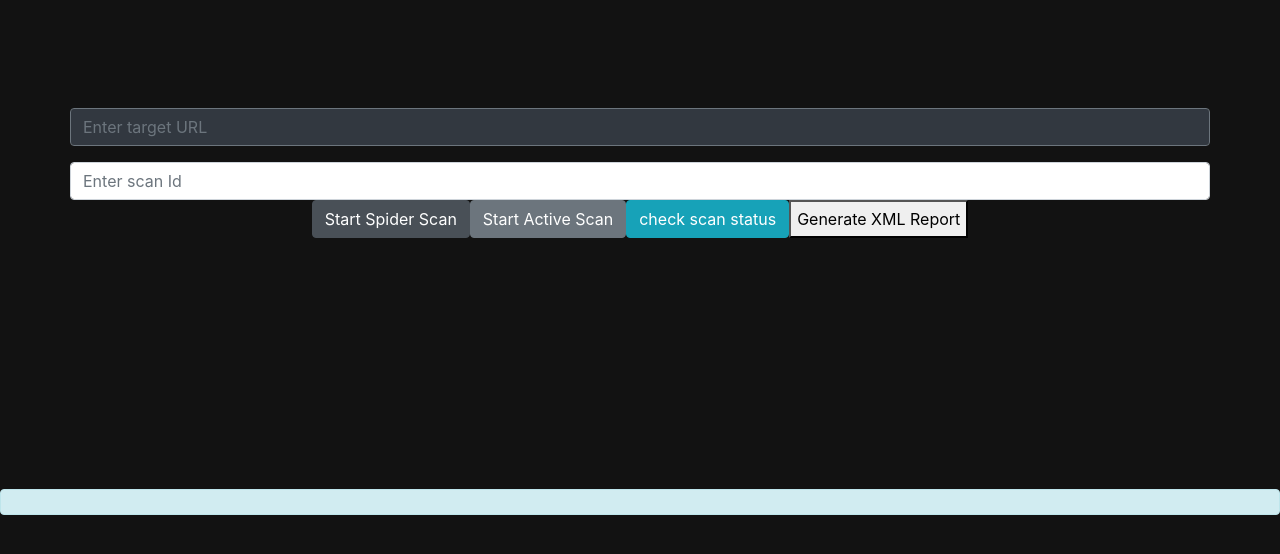
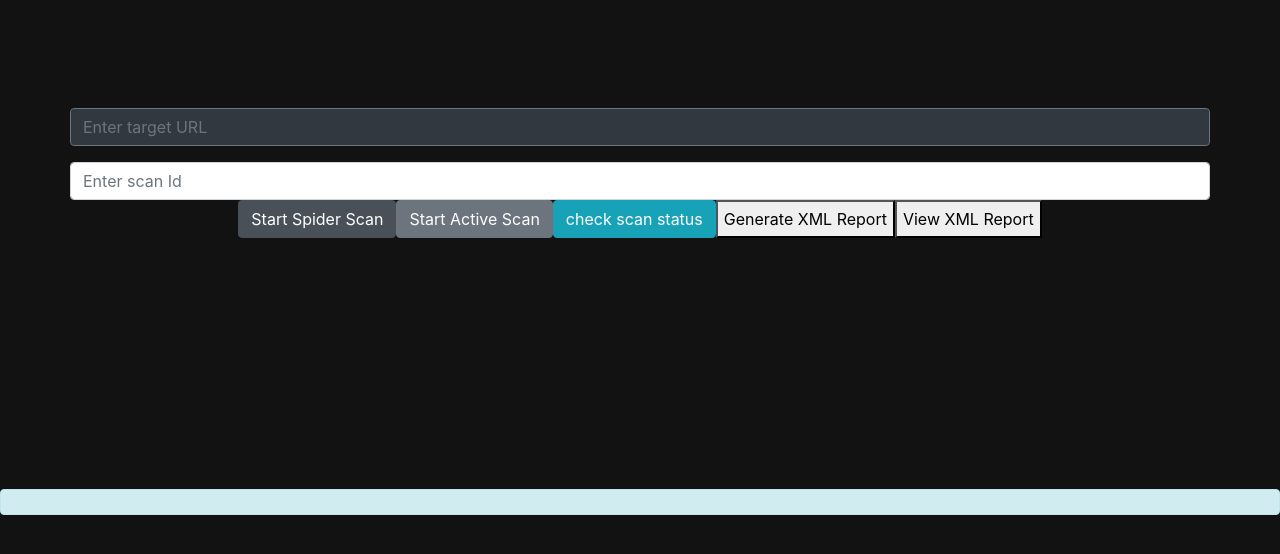
Before and after one commit to seancarr717/VulnScanner, a Flask app: page /spider in a window 1280 px wide. Shown: the part 227-781 px from the top of the page. Run offline with Flask 3, Linux system fonts and the light colour scheme; a user stored in the database is signed in; some libraries are stand-ins or nearby versions.

Commit message:
setup display of xml results

```diff
--- a/app/routes.py
+++ b/app/routes.py
@@ -1,7 +1,7 @@
 from flask import render_template, redirect, url_for, session,request,abort,jsonify
 from .auth import login, logout,register
 from .network import run_nmap
-from .web import start_spider, start_active_scan, get_scan_status, api_generate_xml_report
+from .web import start_spider, start_active_scan, get_scan_status, api_generate_xml_report,view_scan_result
 from .models import db, NetworkScan,ScanResult
 
 def configure_routes(app):
@@ -66,3 +66,7 @@ def configure_routes(app):
     @app.route('/generate_xml_report', methods=['POST'])
     def generate_xml_report_route():
         return api_generate_xml_report()
+
+    @app.route('/view_scan_result', methods=['GET'])
+    def view_scan_result_route():
+         return view_scan_result()
--- a/app/templates/spider.html
+++ b/app/templates/spider.html
@@ -48,11 +48,14 @@
     <button onclick="startActiveScan()" class="btn btn-secondary">Start Active Scan</button>
     <button onclick="viewScanStatus()" class="btn btn-info">check scan status</button>
     <button onclick="generateXmlReport()">Generate XML Report</button>
+    <button onclick="viewXmlReport()">View XML Report</button>
   </div>
 </div>
 
 <pre id="output"></pre>
 <div id="scanStatusDisplay" class="alert alert-info" role="alert"></div>
+
+<pre id="xmlDisplay"></pre>
 
 <!--SCRIPT for when sending requests to the backend zap api -->
 <script>
@@ -116,6 +119,24 @@ function generateXmlReport() {
     .catch(error => console.error('Error:', error));
 }
 
+function viewXmlReport() {
+    var scanId = document.getElementById('scanId').value;
+    if (!scanId) {
+        alert("Please enter a scan ID.");
+        return;
+    }
+    fetch(`/view_scan_result?scanId=${scanId}`)
+        .then(response => response.json())
+        .then(data => {
+            if (data.error) {
+                alert("Error: " + data.error);
+            } else {
+                document.getElementById('xmlDisplay').textContent = data.xml_report;
+            }
+        })
+        .catch(error => console.error('Error:', error));
+}
+
 
 
 
--- a/app/web.py
+++ b/app/web.py
@@ -66,3 +66,14 @@ def api_generate_xml_report():
         db.session.commit()
 
     return jsonify({"message": "XML report generated successfully"})
+
+def view_scan_result():
+    scan_id = request.args.get('scanId')
+    if not scan_id:
+        return jsonify({"error": "Scan ID is required"}), 400
+
+    scan_result = ScanResult.query.filter_by(scan_id=scan_id).first()
+    if scan_result and scan_result.xml_report:
+        return jsonify({"scan_id": scan_id, "xml_report": scan_result.xml_report})
+    else:
+        return jsonify({"error": "No results found for the provided scan ID"}), 404
```
